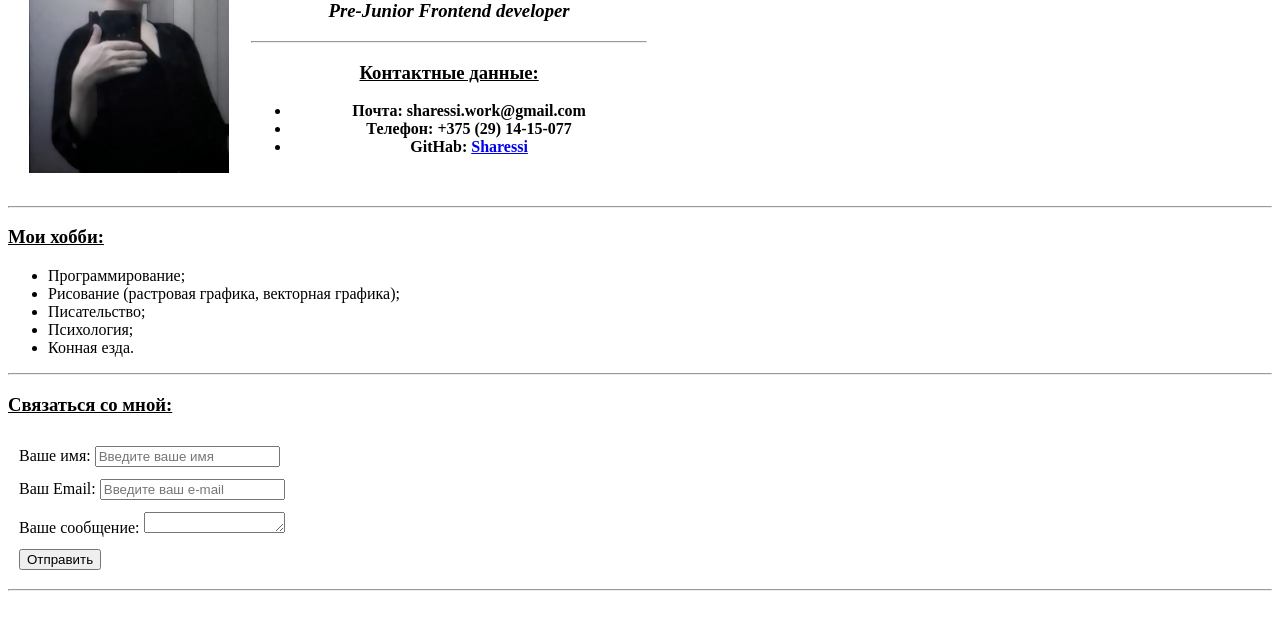
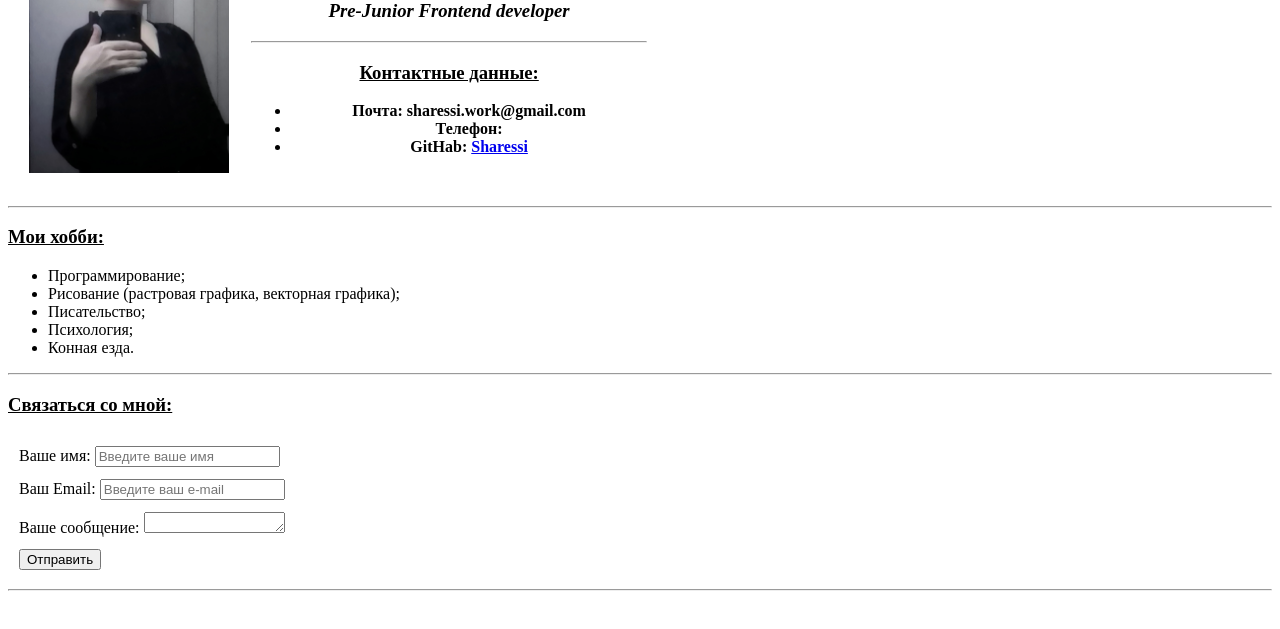
Before and after one commit to Sharessi/Arina-Vorlamova-Sharessi-CV, a plain HTML site: page index.html in a window 1280 px wide. Shown: the part 123-752 px from the top of the page. Drawn offline with Linux system fonts and the light colour scheme.

Commit message:
Update index.html

```diff
--- a/index.html
+++ b/index.html
@@ -27,7 +27,7 @@
             <h3><ins>Контактные данные:</ins></h3>
                 <ul>
                     <li>Почта: sharessi.work@gmail.com</li>
-                    <li>Телефон: +375 (29) 14-15-077</li>
+                    <li>Телефон: </li>
                     <li>GitHab: <a href = "https://github.com/Sharessi" target = "_blank">Sharessi</a></li>
                 </ul>
         </th>
```
